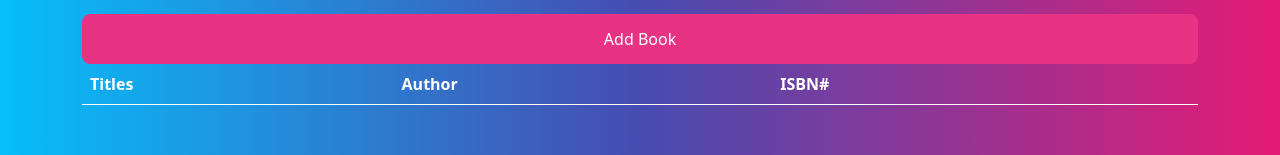
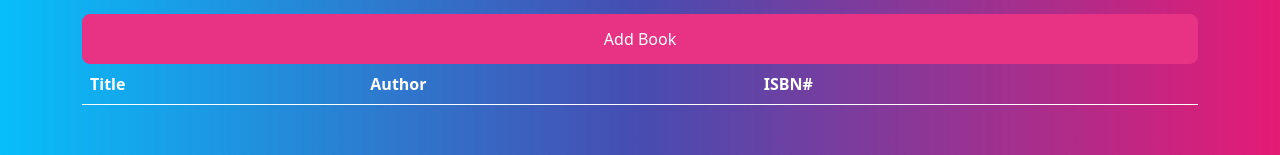
Before and after one commit to shohjahonturdimurodov/BookList-App, a plain HTML site: page index.html in a window 1280 px wide. Shown: the part 387-542 px from the top of the page. Drawn offline with Linux system fonts and the light colour scheme.

Commit message:
word changed

```diff
--- a/index.html
+++ b/index.html
@@ -32,7 +32,7 @@
         <table class="table table-striped">
             <thead>
                 <tr>
-                    <th>Titles</th>
+                    <th>Title</th>
                     <th>Author</th>
                     <th>ISBN#</th>
                     <th></th>
```
